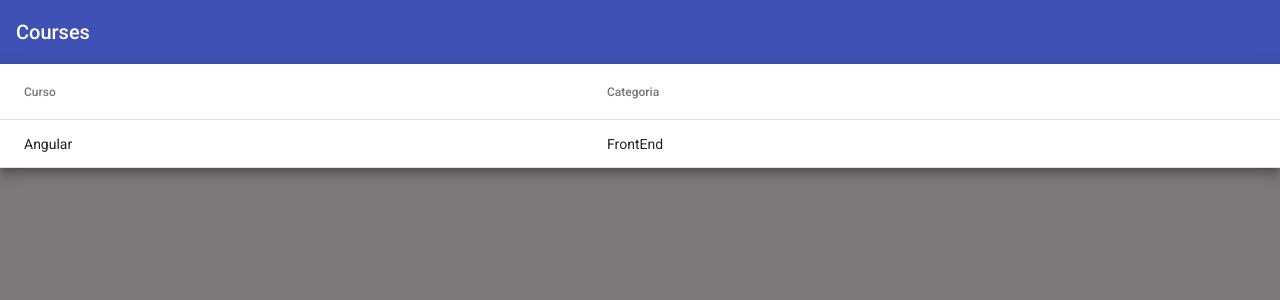
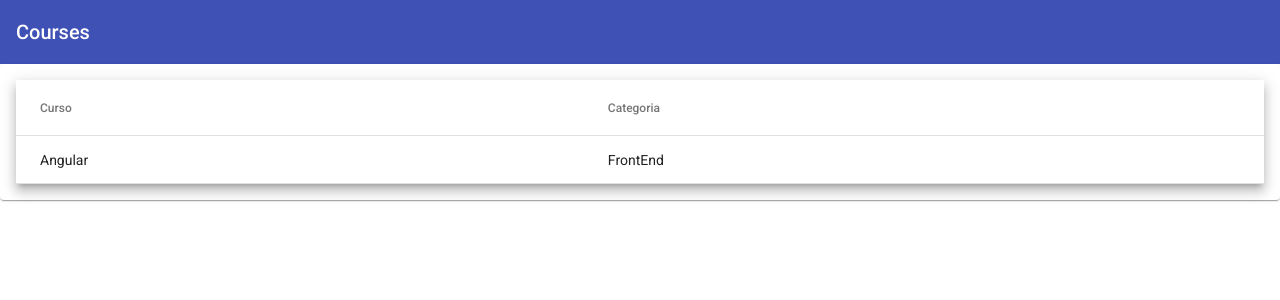
Before and after one commit to arthurmdros/InitialProject, an Angular app in the folder frontend/: page /courses in a window 1280 px wide. Shown: the top 300 px of the page. Built offline with nearby package versions, Linux system fonts and the light colour scheme.

Commit message:
Adding material card view

```diff
--- a/frontend/src/app/courses/courses.module.ts
+++ b/frontend/src/app/courses/courses.module.ts
@@ -4,6 +4,7 @@
 
 import { CoursesRoutingModule } from './courses-routing.module';
 import { CoursesComponent } from './courses/courses.component';
+import {MatCardModule} from '@angular/material/card';
 
 
 @NgModule({
@@ -13,7 +14,8 @@
   imports: [
     CommonModule,
     CoursesRoutingModule,
-    MatTableModule
+    MatTableModule,
+    MatCardModule
   ]
 })
 export class CoursesModule { }
--- a/frontend/src/app/courses/courses/courses.component.html
+++ b/frontend/src/app/courses/courses/courses.component.html
@@ -1,3 +1,4 @@
+<mat-card>
 <table mat-table [dataSource]="courses" class="mat-elevation-z8">
 
   <!-- Name Column -->
@@ -15,3 +16,4 @@
   <tr mat-header-row *matHeaderRowDef="displayedColumns"></tr>
   <tr mat-row *matRowDef="let row; columns: displayedColumns;"></tr>
 </table>
+</mat-card>
--- a/frontend/src/styles.css
+++ b/frontend/src/styles.css
@@ -10,4 +10,4 @@
 @include angular-material-theme($custom-theme);*/
 
 html, body { height: 100%; }
-body { margin: 0; font-family: Roboto, "Helvetica Neue", sans-serif;  background-color: rgba(59, 54, 54, 0.664);}
+body { margin: 0; font-family: Roboto, "Helvetica Neue", sans-serif}
```
